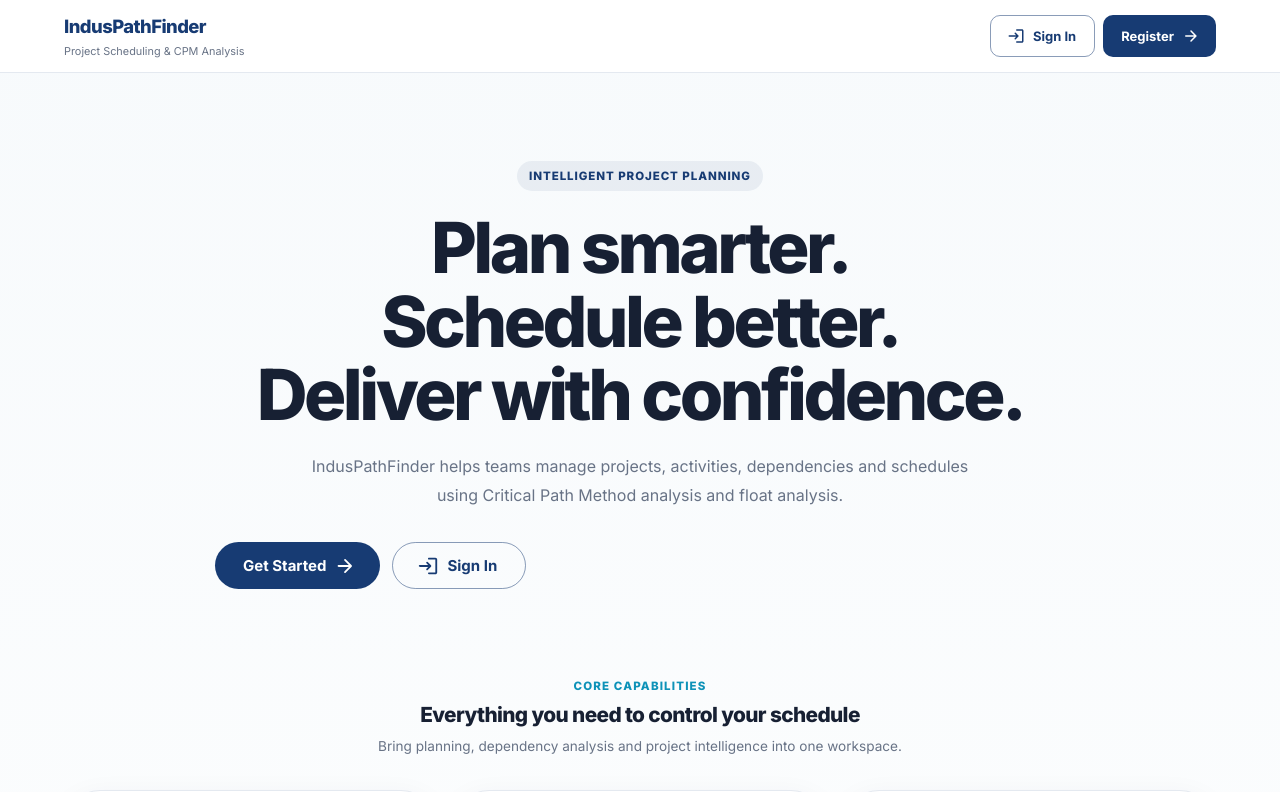
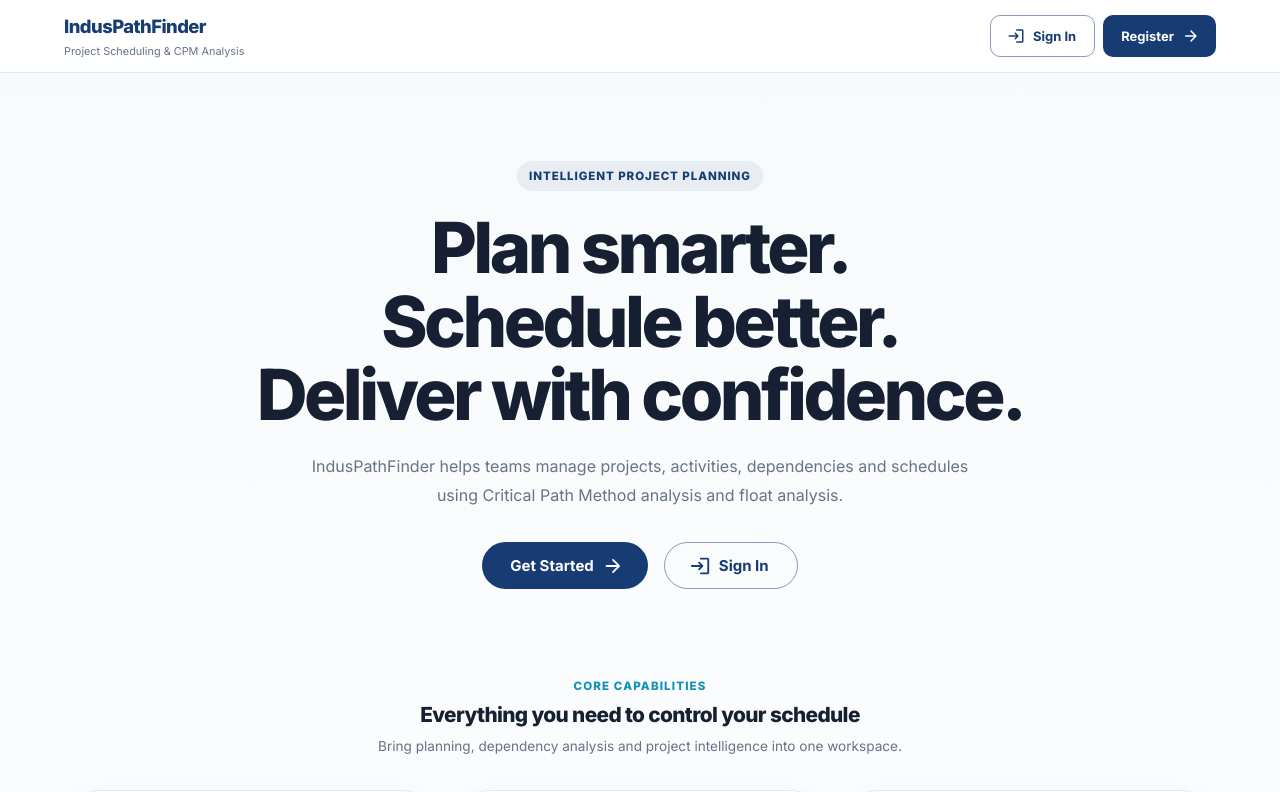
Before and after one commit to navaneeswargowd/IndusPathFinder, a React (Vite) app in the folder FrontEnd/indus-pathfinder-frontend/: page / in a window 1280 px wide. Shown: the top 792 px of the page. Built offline with nearby package versions, Linux system fonts and the light colour scheme.

Commit message:
Update Stack component layout in LandingPage
Uncomment Stack component and adjust its properties.

```diff
--- a/FrontEnd/indus-pathfinder-frontend/src/pages/LandingPage/LandingPage.tsx
+++ b/FrontEnd/indus-pathfinder-frontend/src/pages/LandingPage/LandingPage.tsx
@@ -207,7 +207,7 @@
             </Typography>
 
 
-            <Stack
+            {/* <Stack
               direction={{
                 xs: "column",
                 sm: "row",
@@ -216,6 +216,15 @@
               justifyContent="center"
               sx={{
                 mt: 4,
+              }}
+            > */}
+
+            <Stack
+              direction={{ xs: "column", sm: "row" }}
+              spacing={2}
+              sx={{
+                mt: 4,
+                justifyContent: "center",
               }}
             >
 
```
